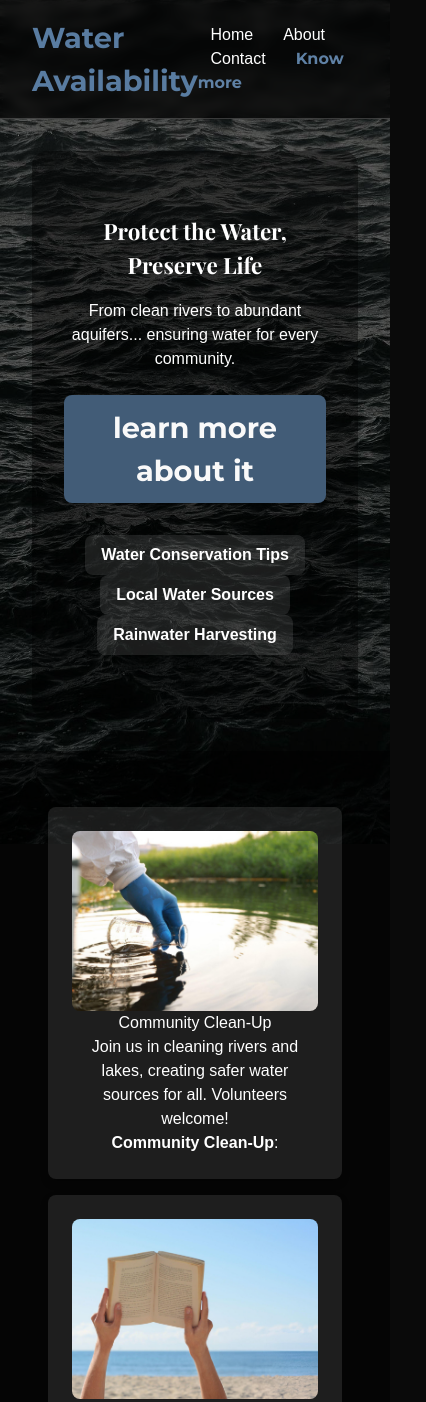
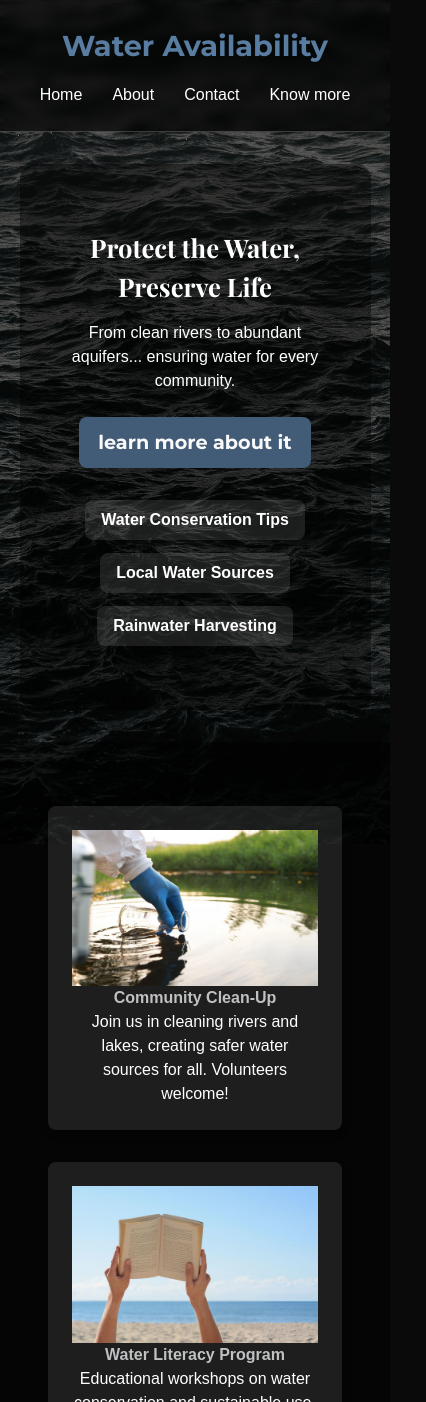
Before and after one commit to 07-Ansh/Water-Availability, a plain HTML site: page index.html in a window 390 px wide. Shown: the top 1402 px of the page, 426 px wide, since content can reach past the window. Drawn offline with nearby package versions, Linux system fonts and the light colour scheme.

Commit message:
Updated
To make compatible with mobile devices

```diff
--- a/index.html
+++ b/index.html
@@ -49,18 +49,17 @@
     <section class="services">
         <div class="service-card">
             <a href="Community-Clean.html"> <img src="images/community.jpg" alt="Community Clean-Up"></a>
-            <h3>Community Clean-Up</h3>
+            <strong><h3 style="color: #bfc1c3;">Community Clean-Up</h3></strong>
             <p>Join us in cleaning rivers and lakes, creating safer water sources for all. Volunteers welcome!</p>
-            <p><strong>Community Clean-Up</strong>: </p>
         </div>
         <div class="service-card">
             <a href="Water-literacy-program.html"> <img src="images/study.jpg" alt="Water Literacy Program"></a>
-            <h3>Water Literacy Program</h3>
+            <strong><h3 style="color: #bfc1c3;">Water Literacy Program</h3></strong>
             <p>Educational workshops on water conservation and sustainable use. Available to schools and organizations.</p>
         </div>
         <div class="service-card">
             <a href="Rainwater-harvesting-kit.html"> <img src="images/water.jpg" alt="Rainwater Harvesting Kit"></a>
-            <h3>Rainwater Harvesting Kit</h3>
+           <strong><h3 style="color: #bfc1c3;">Rainwater Harvesting Kit</h3></strong>
             <p>A practical starter kit for rainwater collection, designed to meet your household needs sustainably.</p>
         </div>
     </section>
--- a/style.css
+++ b/style.css
@@ -11,7 +11,6 @@ body {
     background-color: #0a0a0a;
 }
 
-/* Background Image for Parallax Effect */
 body::before {
     content: "";
     background: url(images/o3.jpg) no-repeat center center/cover;
@@ -23,11 +22,8 @@ body::before {
     z-index: -1;
     filter: brightness(60%);
 }
-@media (max-width: 480px) {
-    /* Styles for mobile screens */
-}
 
-/* Header */
+/* Base styles */
 header {
     display: flex;
     justify-content: space-between;
@@ -36,17 +32,15 @@ header {
     background-color: rgba(0, 0, 0, 0.7);
     border-bottom: 1px solid rgba(255, 255, 255, 0.2);
     backdrop-filter: blur(5px);
+    flex-wrap: wrap;
 }
 
 header .logo {
     font-size: 1.8rem;
-    font-weight: bold;
-    font-family: 'Times New Roman', Times, serif;
+    font-family: 'Montserrat', sans-serif;
+    color: #597ca1;
+    font-weight: 700;
     cursor: pointer;
-    font-family: 'Montserrat', sans-serif; /* Font family */
-      color: #597ca1; /* Dark color for contrast */
-      font-weight: 700; /* Bold weight */
-
 }
 
 header nav a {
@@ -56,19 +50,23 @@ header nav a {
     transition: color 0.3s;
 }
 
-header nav .cta {
-    font-weight: bold;
-    font-family: 'Times New Roman', Times, serif;
-    cursor: pointer;
-    font-family: 'Montserrat', sans-serif; /* Font family */
-      color: #5f81a5; /* Dark color for contrast */
-      font-weight: 700; /* Bold weight */}
-
 header nav a:hover {
     color: #1e90ff;
 }
 
-/* Hero Section with Parallax */
+/* Responsive adjustments for header */
+@media (max-width: 768px) {
+    header {
+        flex-direction: column;
+        padding: 1rem;
+    }
+
+    header > * {
+        margin: 0.5rem 0;
+    }
+}
+
+/* Hero Section */
 .hero {
     display: flex;
     flex-direction: column;
@@ -77,7 +75,8 @@ header nav a:hover {
     text-align: center;
     background: rgba(0, 0, 0, 0.4);
     border-radius: 15px;
-    margin: 2rem;
+    margin: 2rem auto;
+    max-width: 90vw;
     animation: fadeIn 1s ease-out;
 }
 
@@ -96,16 +95,11 @@ header nav a:hover {
     border: none;
     cursor: pointer;
     border-radius: 8px;
-    font-weight: bold;
+    font-size: 1.2rem;
+    font-family: 'Montserrat', sans-serif;
+    color: #f9f9f9;
+    font-weight: 700;
     transition: background 0.3s, transform 0.3s;
-    font-size: 1.8rem;
-    font-weight: bold;
-    font-family: 'Times New Roman', Times, serif;
-    cursor: pointer;
-    font-family: 'Montserrat', sans-serif; /* Font family */
-      color: #f9f9f9;
-      font-weight: 700; /* Bold weight */
-
 }
 
 .hero-content button:hover {
@@ -113,25 +107,38 @@ header nav a:hover {
     transform: scale(1.1);
 }
 
-/* Hero Links with Icon Animation */
+@media (max-width: 480px) {
+    .hero-content h1 {
+        font-size: 1.6rem;
+    }
+
+    .hero-content p {
+        font-size: 1rem;
+    }
+}
+
+/* Hero Links */
 .hero-links {
     display: flex;
     flex-direction: row;
-    justify-content: space-around;
+    justify-content: center;
+    align-items: center;
     margin-top: 2rem;
     width: 100%;
     max-width: 700px;
+    gap: 1rem; /* Adds space between links */
 }
 
 .hero-links .link {
     background-color: rgba(255, 255, 255, 0.1);
     padding: 0.5rem 1rem;
-    margin: 0 0.5rem;
     cursor: pointer;
     border-radius: 8px;
     text-align: center;
     font-weight: bold;
     transition: background 0.3s;
+    width: 150px; /* Fixed width for uniformity */
+    white-space: nowrap; /* Prevents text wrapping */
 }
 
 .hero-links .link:hover {
@@ -140,11 +147,24 @@ header nav a:hover {
     transform: translateY(-5px);
 }
 
+/* Stack links vertically on smaller screens */
+@media (max-width: 768px) {
+    .hero-links {
+        flex-direction: column;
+        align-items: center;
+        gap: 0.8rem;
+    }
+
+    .hero-links .link {
+        width: 100%; /* Full width in vertical layout */
+        max-width: 250px; /* Optional: Adds padding from edges */
+    }
+}
 /* Services Section */
 .services {
     display: flex;
     flex-wrap: wrap;
-    justify-content: space-around;
+    justify-content: center;
     padding: 3rem 2rem;
     background-color: rgba(0, 0, 0, 0.5);
 }
@@ -165,11 +185,16 @@ header nav a:hover {
     background-color: rgba(255, 255, 255, 0.2);
 }
 
-.service-card img {
-    width: 100%;
-    height: 180px;
-    object-fit: cover;
-    border-radius: 8px;
+@media (max-width: 1024px) {
+    .service-card {
+        width: calc(50% - 2rem);
+    }
+}
+
+@media (max-width: 768px) {
+    .service-card {
+        width: 90%;
+    }
 }
 
 /* Project Team Section */
@@ -190,136 +215,85 @@ header nav a:hover {
     transition: transform 0.3s, background-color 0.3s;
 }
 
-.team-member:hover {
-    transform: translateY(-10px);
-    background-color: rgba(255, 255, 255, 0.2);
-}
-
 .team-member img {
     width: 130px;
     height: 130px;
     object-fit: cover;
     border-radius: 50%;
-        margin-left: 30%;
-        margin-bottom: 1%;
-
+    margin: auto;
 }
 
+@media (max-width: 768px) {
+    .team-member {
+        width: 90%;
+        margin: 0.5rem auto;
+    }
+}
 
 /* Footer */
 footer {
     background-color: rgba(0, 0, 0, 0.7);
     text-align: center;
     padding: 4rem;
-    height: auto;
     color: #ccc;
     border-top: 1px solid rgba(255, 255, 255, 0.2);
 }
 
-/* Animations */
 @keyframes fadeIn {
     from { opacity: 0; transform: translateY(10px); }
     to { opacity: 1; transform: translateY(0); }
 }
 
-/* Responsive Styles */
-@media (max-width: 1024px) {
-    .hero-content h1 {
-        font-size: 2rem;
-    }
-
-    .service-card, .team-member {
-        width: calc(50% - 2rem);
-    }
+/* Wrapper */
+.wrapper {
+    display: inline-flex;
+    color: #000;
+    list-style: none;
+    margin: auto;
+    flex-wrap: wrap;
+    justify-content: center;
 }
 
-@media (max-width: 768px) {
-    .hero-content h1 {
-        font-size: 1.8rem;
-    }
-
-    .services, .team-member {
-        width: 100%;
-    }
-
-    .hero-links {
-        flex-direction: column;
-    }
-}
-
-@media (max-width: 480px) {
-    .hero-content h1 {
-        font-size: 1.4rem;
-    }
-
-    .header nav a {
-        font-size: 0.9rem;
-    }
-
-    .service-card, .team-member {
-        width: 90%;
-        margin: 0.5rem auto;
-    }
-}
-
-
-
-
-
-
-
-
-
-/*footer*/
-
-
-/* google fonts  */
-
-@import url("https://fonts.googleapis.com/css2?family=Poppins&display=swap");
-
-/*
-transition
-
-transition: all 0.3s cubic-bezier(0.68, -0.55, 0.265, 1.55);
-*/
-
-* {
-    margin: 0;
-    padding: 0;
-}
-
-*:focus,
-*:active {
-    outline: none !important;
-    -webkit-tap-highlight-color: transparent;
-}
-
-
-.wrapper {
-    display: inline-flex;
-    color: #000000;
-    list-style: none;
-    margin: auto;
-    }
-
 .wrapper .icon {
-    position: relative;
     background: #88a1ae;
     border-radius: 50%;
     padding: 15px;
     margin: 10px;
     width: 50px;
     height: 50px;
-    font-size: 18px;
     display: flex;
     justify-content: center;
     align-items: center;
-    flex-direction: column;
-    box-shadow: 0 10px 10px rgba(0, 0, 0, 0.346);
-    cursor: pointer;
     transition: all 0.2s cubic-bezier(0.68, -0.55, 0.265, 1.55);
 }
 
+@media (max-width: 768px) {
+    .wrapper .icon {
+        padding: 12px;
+        margin: 5px;
+        width: 40px;
+        height: 40px;
+    }
+}
+
+/* Mobile styles */
+@media (max-width: 768px) {
+    .wrapper {
+        display: flex;
+        flex-wrap: wrap;
+        justify-content: center; /* Center the icons on small screens */
+        gap: 10px; /* Space between icons */
+    }
+
+    .wrapper .icon {
+        padding: 12px; /* Reduce padding for smaller screens */
+        margin: 5px; /* Reduce margin for compactness */
+        width: 40px; /* Make icons slightly smaller */
+        height: 40px;
+        font-size: 16px; /* Adjust font size */
+        box-shadow: 0 8px 8px rgba(0, 0, 0, 0.3); /* Slightly reduce shadow */
+    }
+}
 .wrapper .tooltip {
     position: absolute;
     top: 0;
```
